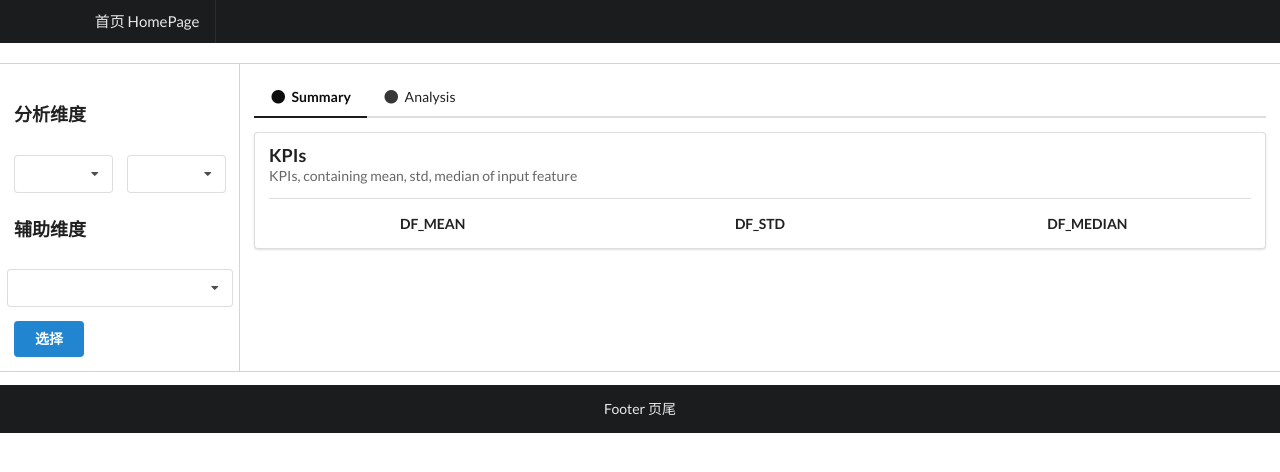
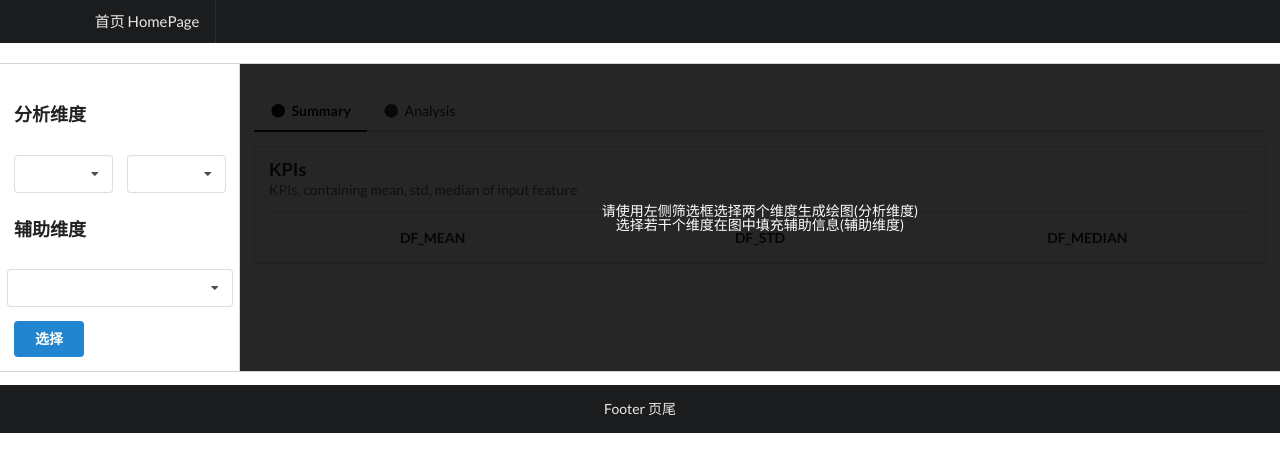
Before and after one commit to syh001/dashboard, a Django app: template visual/templates/visual/display.html in a window 1280 px wide. Shown: the top 472 px of the page. Run offline with Django 3.2, Linux system fonts and the light colour scheme; the template is opened without the code that fills it, so the values that code supplies are empty; some libraries are stand-ins or nearby versions.

Commit message:
20220829 update

```diff
--- a/visual/templates/visual/display.html
+++ b/visual/templates/visual/display.html
@@ -2,9 +2,9 @@
 {% block display %}
 
 <!-- 数据处理时的loading遮罩 -->
-<!-- <div class="ui active dimmer" id="dimmer">
+<div class="ui active dimmer" id="dimmer">
     <div class="ui text" style="color: #FFFFFF">请使用左侧筛选框选择两个维度生成绘图(分析维度)<br>选择若干个维度在图中填充辅助信息(辅助维度)</div>
-</div> -->
+</div>
 
 <!-- 创建2个Semantic UI tab，根据鼠标点击切换，以保证页面干净清爽 -->
 
--- a/visual/templates/visual/filter.html
+++ b/visual/templates/visual/filter.html
@@ -92,10 +92,10 @@
                     };
                     alert("值为: " + $("#Feature1").val());
                     //
-                    // var dimmer = $("#dimmer");
-                    // dimmer.attr('class', 'ui active dimmer'); // 点击筛选按钮后dimmer变成active
-                    // dimmer.children('div').remove(); // 删除初始化文字
-                    // dimmer.append('<div class="ui text loader">数据加载中……</div>'); // 增加loading效果和文字
+                    var dimmer = $("#dimmer");
+                    dimmer.attr('class', 'ui active dimmer'); // 点击筛选按钮后dimmer变成active
+                    dimmer.children('div').remove(); // 删除初始化文字
+                    dimmer.append('<div class="ui text loader">数据加载中……</div>'); // 增加loading效果和文字
 
 
                     // 获取多选下拉框的值
@@ -126,6 +126,8 @@
                             if (ret["df_mean"] == 'N/A'){
                                 alert('Warning! Selected feature is not numeric!');
                             }
+                            // 去除加载遮罩（去掉active）
+                            dimmer.attr('class', 'ui dimmer');
                             $("#df_mean").html(ret["df_mean"]);
                             $("#df_std").html(ret["df_std"]);
                             $("#df_median").html(ret["df_median"]);
@@ -133,6 +135,7 @@
                         },
                         error: function () {            //失败
                             console.log('失败')
+                            dimmer.children('div').text('有错误发生，无法完成查询'); // AJAX回调失败则报错
                         }
                     });
                 })
--- a/visual/views.py
+++ b/visual/views.py
@@ -59,7 +59,7 @@ def read_data(source_path, target_path, file_name, file_name_save):
 
     return df
 
-def get_kpi(df, column='ph1_unbalance_hde', axis = 0):
+def get_kpi(df, column, axis = 0):
 
     df = df.loc[:, [column]]
 
@@ -143,12 +143,12 @@ def query(request, source_path=sourth_path, target_path=target_path, file_name=f
     # print('\nget some elements:\n', form_dict['Feature1'][0])
 
     # df = pd.read_excel('C:/Users/sas053/Desktop/jmp_feature_importance.xlsx') #将sql语句结果读取至Pandas Dataframe
-    df = pd.read_csv('C:/Users/1000297658/Desktop/dataset/Return_yeah.csv') #将sql语句结果读取至Pandas Dataframe
+    df = pd.read_csv('./Return_yeah.csv') #将sql语句结果读取至Pandas Dataframe
 
     df = read_data(source_path, target_path, file_name, file_name_save)
     df = df.iloc[0:30]
 
-    kpi = get_kpi(df)
+    # kpi = get_kpi(df)
 
     if form_dict:
         column = form_dict['Feature1'][0]
```
Also changed, not shown: 1 other file.
